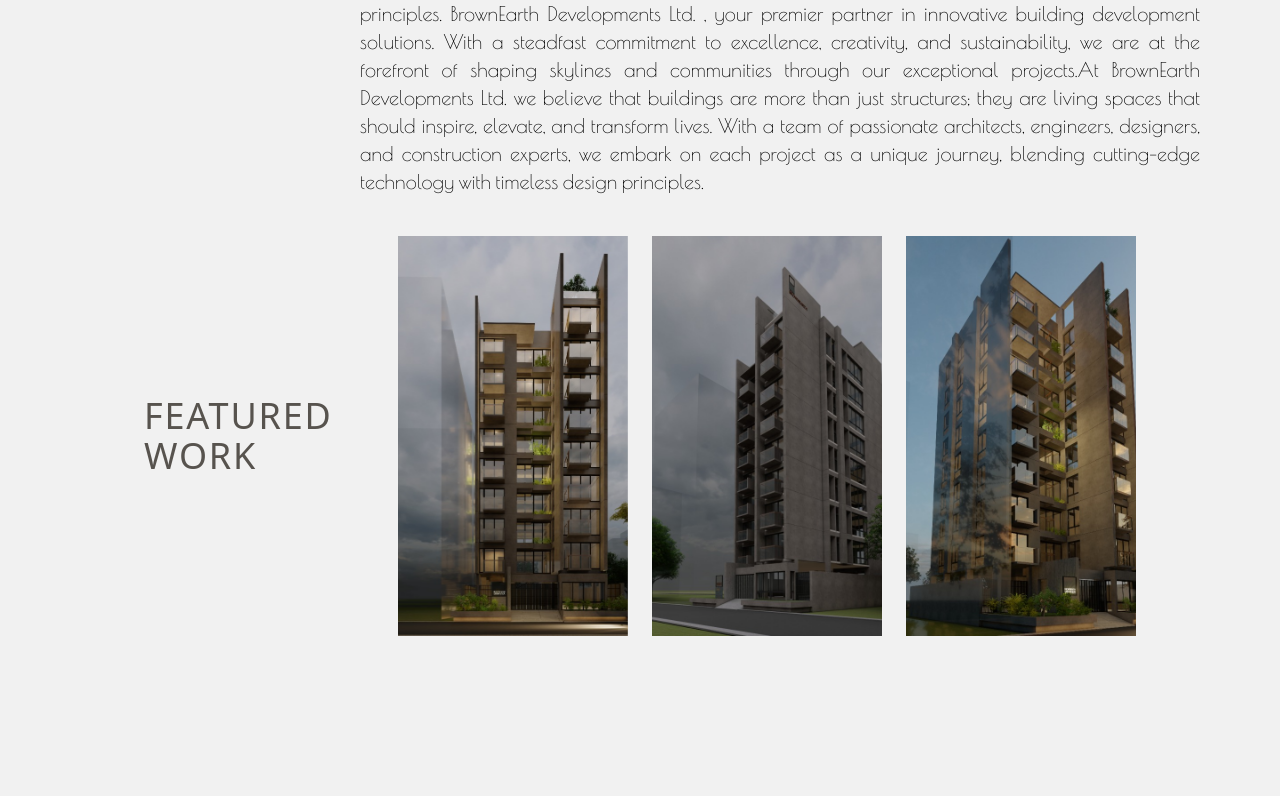
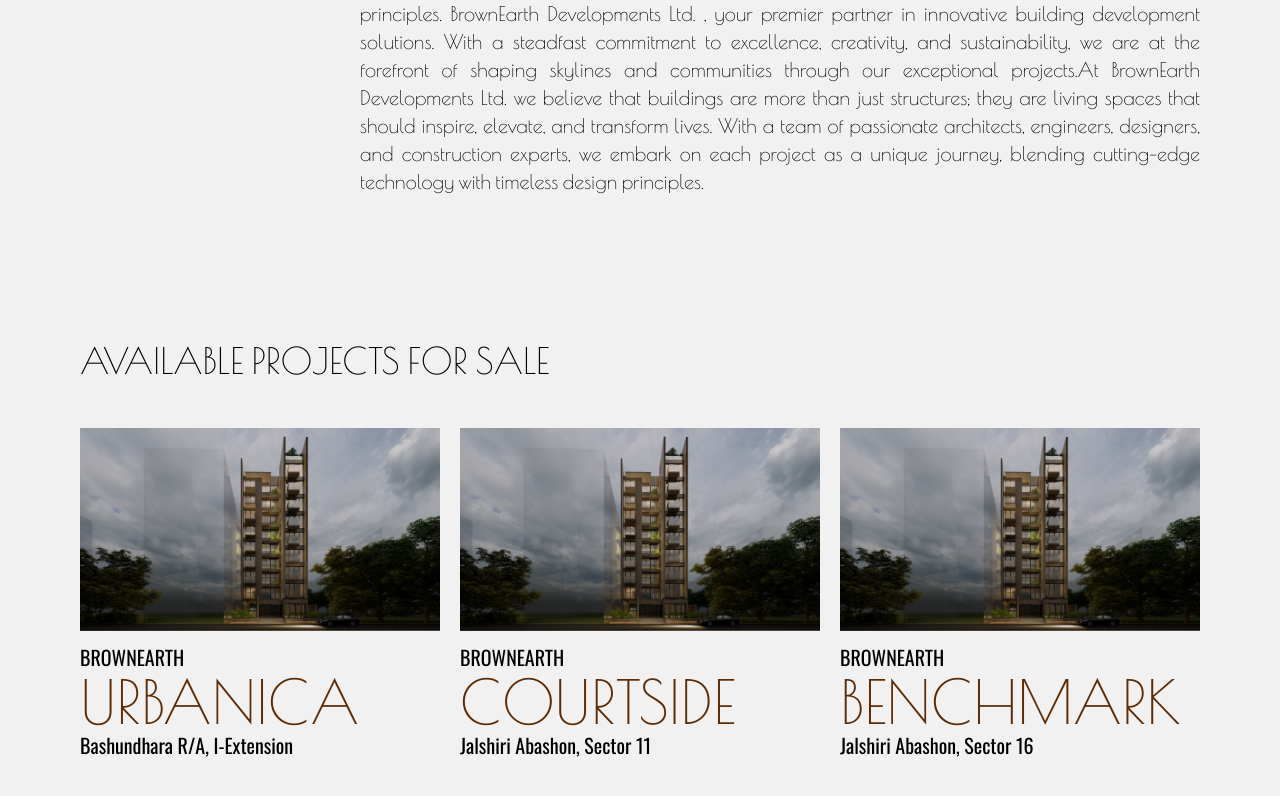
Before and after one commit to MijanurMim/brownEarthClient, a React (Create React App) app: page / in a window 1280 px wide. Shown: the part 1166-1962 px from the top of the page. Built offline with nearby package versions, Linux system fonts and the light colour scheme.

Commit message:
[DONE] Home Project Section Complete

```diff
--- a/src/pages/home/Home.js
+++ b/src/pages/home/Home.js
@@ -1,38 +1,38 @@
-import React, { useEffect } from "react";
+import React from "react";
 import ReactPlayer from "react-player";
 import { Link } from "react-router-dom";
 import featured2 from "../../resources/projectUrbanica/2.jpg";
 import featured3 from "../../resources/projectUrbanica/4.jpg";
 import featured1 from "../../resources/urbanica2.jpg";
 
-import { motion, useAnimation } from "framer-motion";
+// import { motion, useAnimation } from "framer-motion";
 // import {} from "framer-motion/dist/framer-motion.dev";
-import { useInView } from "react-intersection-observer";
+// import { useInView } from "react-intersection-observer";
 import Slider from "../../components/slider/Slider";
 
 const Home = () => {
-  const { ref, inView } = useInView({
-    threshold: 0.2,
-  });
-  const animation = useAnimation();
+  // const { ref, inView } = useInView({
+  //   threshold: 0.2,
+  // });
+  // const animation = useAnimation();
 
-  useEffect(() => {
-    if (inView) {
-      animation.start({
-        x: 0,
-        transition: {
-          type: "spring",
-          duration: 1,
-          bounce: 0.2,
-        },
-      });
-    }
-    if (!inView) {
-      animation.start({ x: "-100vw" });
-    }
-  }, [inView, animation]);
+  // useEffect(() => {
+  //   if (inView) {
+  //     animation.start({
+  //       x: 0,
+  //       transition: {
+  //         type: "spring",
+  //         duration: 1,
+  //         bounce: 0.2,
+  //       },
+  //     });
+  //   }
+  //   if (!inView) {
+  //     animation.start({ x: "-100vw" });
+  //   }
+  // }, [inView, animation]);
   return (
-    <motion.div
+    <div
       className="dark:bg-slate-600"
       initial={{ opacity: 0 }}
       animate={{ opacity: 1 }}
@@ -79,44 +79,20 @@ const Home = () => {
       </div>
 
       {/* Features Work Section  */}
-      <div
-        ref={ref}
-        className="m-10  grid grid-cols-1 gap-2 lg:mx-36  lg:my-10      lg:grid-cols-4  lg:gap-6  "
-      >
-        <div className="flex text-3xl    uppercase tracking-wider text-stone-600 dark:text-slate-200   md:items-center lg:text-4xl	 ">
-          FEATURED <br /> WORK
+      <div className="m-10  font-poiret lg:mx-20  lg:my-10        lg:gap-6  ">
+        <div className="mt-36 mb-12">
+          <h1 className="text-4xl uppercase">AVAILABLE PROJECTS FOR SALE</h1>
         </div>
 
-        <motion.div
-          animate={animation}
-          className="group relative cursor-pointer"
-        >
-          <img
-            className="aspect-square h-full w-full object-cover"
-            src={featured2}
-            alt=""
-          />
+        {/* Project Cards  */}
+        <div className="grid  grid-cols-1 gap-5 lg:grid-cols-3">
+          {" "}
+          <div className="group relative cursor-pointer">
+            <div>
+              {" "}
+              <img className=" object-cover" src={featured2} alt="img" />
               <div class="bg-blur absolute top-0 left-0 flex h-0 w-full flex-col items-center justify-center border-b-2 opacity-0 backdrop-blur-md duration-500 group-hover:h-[50%] group-hover:opacity-100 dark:bg-slate-500">
-            <h1 class="text-lg uppercase tracking-wide text-slate-200 lg:text-xl 2xl:text-2xl">
-              Brownearth Urbanica
-            </h1>
-            <Link
-              to="/projects"
-              class="mt-5 rounded-full bg-white px-8 py-3 duration-300 hover:bg-stone-300 dark:bg-slate-600 dark:text-slate-200 dark:hover:bg-slate-700 "
-              href="#"
-            >
-              Project Details
-            </Link>
-          </div>
-        </motion.div>
-        <div className="group relative cursor-pointer">
-          <img
-            className=" aspect-square  h-full w-full object-cover  lg:h-[400px] 2xl:h-[600px] "
-            src={featured1}
-            alt=""
-          />
-          <div class="bg-blur absolute top-0 left-0 flex h-0 w-full flex-col items-center justify-center border-b-2 opacity-0 backdrop-blur-md duration-500 group-hover:h-[50%] group-hover:opacity-100 dark:bg-slate-500">
-            <h1 class="text-lg uppercase tracking-wide text-slate-200 lg:text-xl 2xl:text-2xl">
+                <h1 class=" text-lg uppercase tracking-wide text-slate-200 lg:text-xl 2xl:text-2xl">
                   Brownearth Urbanica
                 </h1>
                 <Link
@@ -128,15 +104,21 @@ const Home = () => {
                 </Link>
               </div>
             </div>
+            <div className="mt-3">
+              <h4 className="font-oswald text-xl uppercase">brownearth</h4>
+              <h1 className="text-6xl uppercase text-secondary">urbanica</h1>
+              <h4 className="font-oswald text-xl ">
+                Bashundhara R/A, I-Extension
+              </h4>
+            </div>
+          </div>
           <div className="group relative cursor-pointer">
-          <img
-            className="aspect-square h-full w-full object-cover"
-            src={featured3}
-            alt=""
-          />
+            <div>
+              {" "}
+              <img className=" object-cover" src={featured2} alt="img" />
               <div class="bg-blur absolute top-0 left-0 flex h-0 w-full flex-col items-center justify-center border-b-2 opacity-0 backdrop-blur-md duration-500 group-hover:h-[50%] group-hover:opacity-100 dark:bg-slate-500">
-            <h1 class="text-lg uppercase tracking-wide text-slate-200 lg:text-xl 2xl:text-2xl">
-              Brownearth Urbanica
+                <h1 class=" text-lg uppercase tracking-wide text-slate-200 lg:text-xl 2xl:text-2xl">
+                  Brownearth Courtside
                 </h1>
                 <Link
                   to="/projects"
@@ -147,8 +129,43 @@ const Home = () => {
                 </Link>
               </div>
             </div>
+            <div className="mt-3">
+              <h4 className="font-oswald text-xl uppercase">brownearth</h4>
+              <h1 className="text-6xl uppercase text-secondary"> courtside</h1>
+              <h4 className="font-oswald text-xl ">
+                Jalshiri Abashon, Sector 11
+              </h4>
+            </div>
+          </div>
+          <div className="group relative cursor-pointer">
+            <div>
+              {" "}
+              <img className=" object-cover" src={featured2} alt="img" />
+              <div class="bg-blur absolute top-0 left-0 flex h-0 w-full flex-col items-center justify-center border-b-2 opacity-0 backdrop-blur-md duration-500 group-hover:h-[50%] group-hover:opacity-100 dark:bg-slate-500">
+                <h1 class=" text-lg uppercase tracking-wide text-slate-200 lg:text-xl 2xl:text-2xl">
+                  Brownearth Benchmark
+                </h1>
+                <Link
+                  to="/projects"
+                  class="mt-5 rounded-full bg-white px-8 py-3 duration-300 hover:bg-stone-300 dark:bg-slate-600 dark:text-slate-200 dark:hover:bg-slate-700 "
+                  href="#"
+                >
+                  Project Details
+                </Link>
+              </div>
+            </div>
+            <div className="mt-3">
+              <h4 className="font-oswald text-xl uppercase">brownearth</h4>
+              <h1 className="text-6xl uppercase text-secondary">benchmark</h1>
+              <h4 className="font-oswald text-xl ">
+                Jalshiri Abashon, Sector 16
+              </h4>
+            </div>
+          </div>
+        </div>
       </div>
 
+      {/* Video Section  */}
       <div className="aspect-video lg:mx-36   ">
         <ReactPlayer
           url="https://www.youtube.com/watch?v=lC6b85dQQCI"
@@ -180,107 +197,7 @@ const Home = () => {
           </div>
         </div>
       </div>
-
-      {/* Collection section  */}
-      {/* <div className="mb-10 bg-black">
-        <div className="mx-10 flex flex-col items-center justify-between gap-2  py-6 text-white md:flex-row lg:mx-36">
-          <div className=" lg:text-xl">LUXURY COLLECTION </div>
-
-          <div className="flex gap-1 sm:gap-4">
-            <button className="border  p-2 px-4 text-xs   font-medium transition-all duration-300 hover:bg-white hover:text-black">
-              DHAKA
-            </button>
-
-            <button className="border p-1 px-1 text-xs transition-all duration-300 hover:bg-white  hover:text-black sm:p-2 sm:px-4  ">
-              VIEW OFFERS
-            </button>
     </div>
-        </div>
-        <div className="aspect-video lg:aspect-[20/6]   ">
-          <ReactPlayer
-            url="https://www.youtube.com/watch?v=lC6b85dQQCI"
-            width="100%"
-            height="100%"
-            controls={true}
-            muted={false}
-          />
-        </div>
-
-        <div className="mx-10 flex flex-col items-center justify-between gap-2  py-6 text-white md:flex-row lg:mx-36">
-          <div className=" lg:text-xl">CLASSIC COLLECTION </div>
-
-          <div className="flex gap-1 sm:gap-4">
-            <button className="border  p-2 px-4 text-xs   font-medium transition-all duration-300 hover:bg-white hover:text-black">
-              DHAKA
-            </button>
-            <button className="border  p-2 px-4 text-xs   font-medium transition-all duration-300 hover:bg-white hover:text-black">
-              CHATTOGRAM
-            </button>
-            <button className="border p-1 px-1 text-xs transition-all duration-300 hover:bg-white  hover:text-black sm:p-2 sm:px-4  ">
-              VIEW OFFERS
-            </button>
-          </div>
-        </div>
-        <div className="aspect-video lg:aspect-[20/6]   ">
-          <ReactPlayer
-            url="https://www.youtube.com/watch?v=lC6b85dQQCI"
-            width="100%"
-            height="100%"
-            controls={true}
-            muted={false}
-          />
-        </div>
-
-        <div className="mx-10 flex flex-col items-center justify-between gap-2  py-6 text-white md:flex-row lg:mx-36">
-          <div className=" lg:text-xl">COMMERCIAL COLLECTION </div>
-
-          <div className="flex gap-1 sm:gap-4">
-            <button className="border  p-2 px-4 text-xs   font-medium transition-all duration-300 hover:bg-white hover:text-black">
-              DHAKA
-            </button>
-            <button className="border  p-2 px-4 text-xs   font-medium transition-all duration-300 hover:bg-white hover:text-black">
-              CHATTOGRAM
-            </button>
-            <button className="border p-1 px-1 text-xs transition-all duration-300 hover:bg-white  hover:text-black sm:p-2 sm:px-4  ">
-              VIEW OFFERS
-            </button>
-          </div>
-        </div>
-        <div className="aspect-video lg:aspect-[20/6]   ">
-          <ReactPlayer
-            url="https://www.youtube.com/watch?v=lC6b85dQQCI"
-            width="100%"
-            height="100%"
-            controls={true}
-            muted={false}
-          />
-        </div>
-      </div> */}
-
-      {/* sustain section  */}
-      {/* Hero section  */}
-      {/* <div className="group relative my-10 lg:my-20  ">
-        <img
-          className="h-64 w-full object-cover  lg:h-[400px]"
-          src={sustainCover}
-          alt="..."
-        />
-        <div className="absolute top-36   flex h-0 w-full flex-col items-start justify-center gap-4  text-white duration-500 lg:left-40  lg:top-60 ">
-          <h1 className="ml-10 text-lg tracking-wide lg:text-3xl	  ">
-            Sustainable Development
-          </h1>
-          <h1 className="ml-10 text-sm	tracking-wider lg:text-base ">
-            To Know More
-          </h1>
-          <Link
-            to="/about"
-            className="ml-10 border-2 p-1 tracking-wide	duration-300 hover:bg-green-900 lg:px-3 lg:py-2"
-          >
-            Click Here
-          </Link>
-        </div>
-      </div> */}
-    </motion.div>
   );
 };
 
```
Lines whose indentation alone changed are shown as unchanged.
